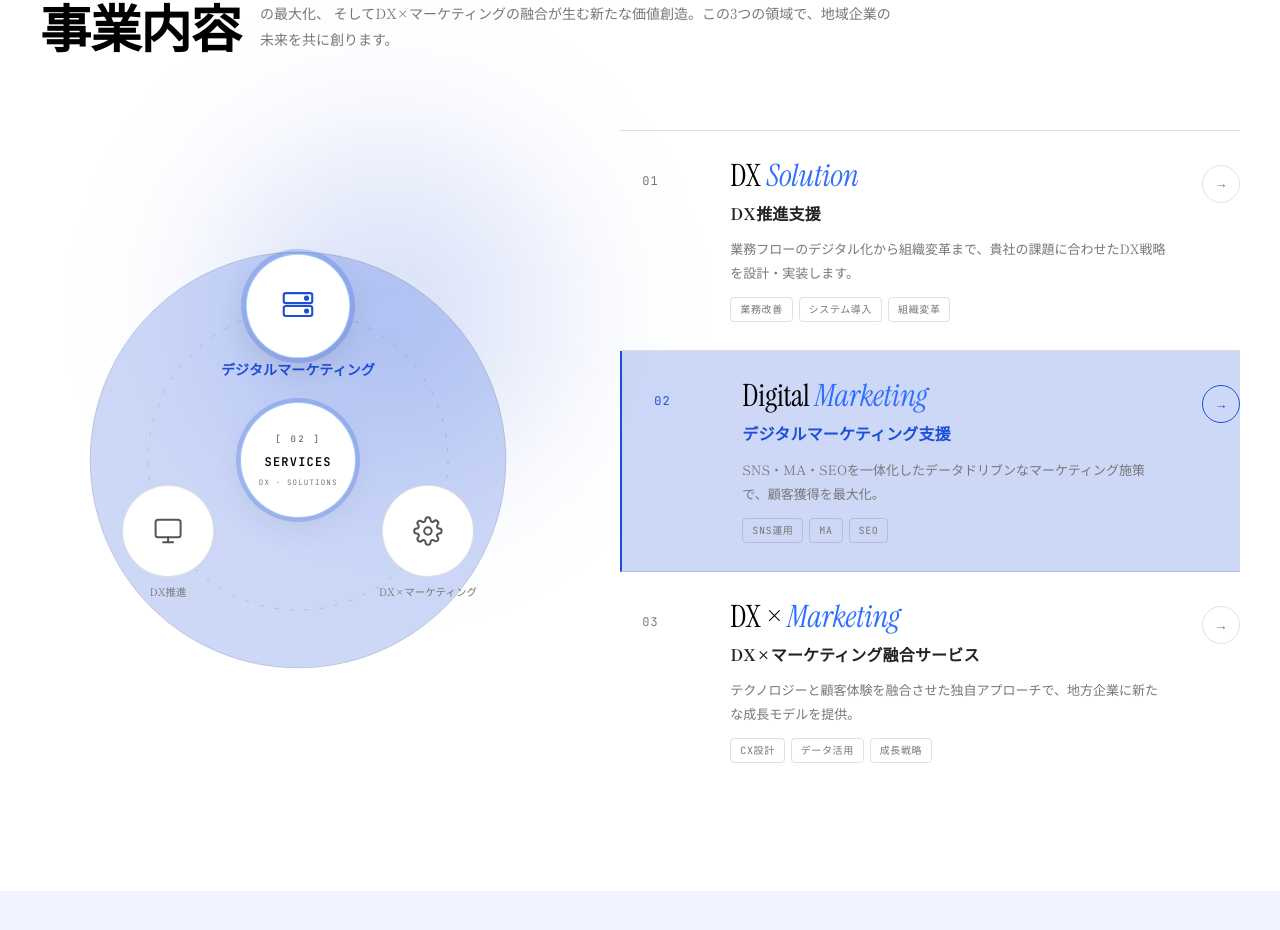
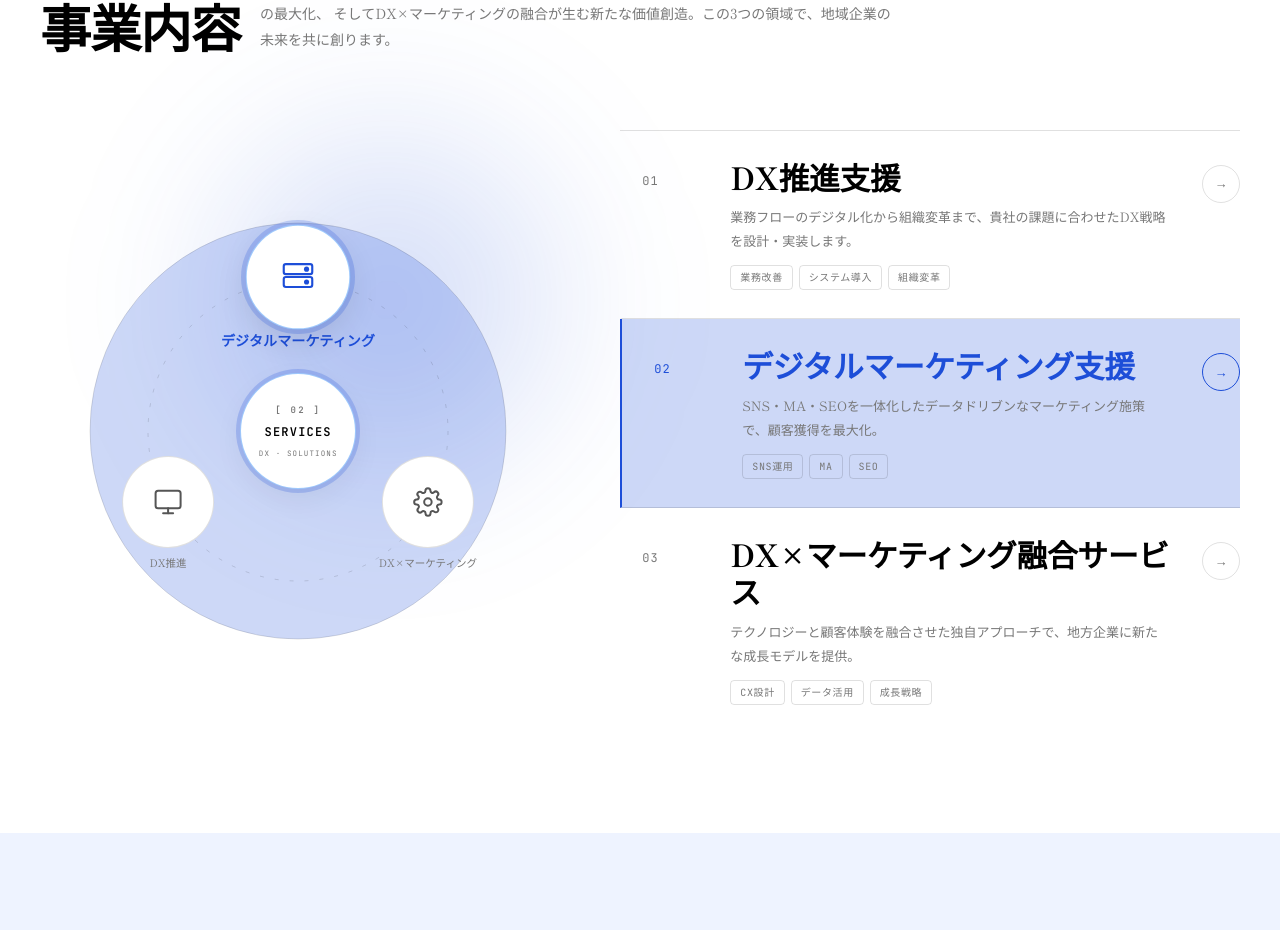
Before and after one commit to Mukai-Kohei/DX_ver01, a Next.js app in the folder DX/HP/company-website/: page / in a window 1280 px wide. Shown: the part 961-1891 px from the top of the page. Built offline with nearby package versions, Linux system fonts and the light colour scheme.

Commit message:
business: remove EN titles from service rows, promote JP name as main heading

```diff
--- a/DX/HP/company-website/components/Business.tsx
+++ b/DX/HP/company-website/components/Business.tsx
@@ -430,21 +430,19 @@ function ServiceRow({
 
       <div style={{ flex: 1 }}>
         <h3
-          className="service-title"
           style={{
-            fontFamily: 'var(--f-display)',
+            fontFamily: 'var(--f-jp)',
             fontSize: 'clamp(22px, 2.4vw, 34px)',
-            color: 'var(--ink)',
-            lineHeight: 1.15,
-            marginBottom: '6px',
-            fontWeight: 400,
+            color: active ? service.accent : 'var(--ink)',
+            lineHeight: 1.2,
+            marginBottom: '10px',
+            fontWeight: 700,
             letterSpacing: '-0.01em',
+            transition: 'color 0.35s',
           }}
-          dangerouslySetInnerHTML={{ __html: service.titleHtml }}
-        />
-        <p style={{ fontFamily: 'var(--f-jp)', fontSize: '16px', color: active ? service.accent : 'var(--ink-sub)', marginBottom: '10px', transition: 'color 0.35s', fontWeight: 700, letterSpacing: '0.01em' }}>
+        >
           {service.ja}
-        </p>
+        </h3>
         <p style={{ fontFamily: 'var(--f-jp)', fontSize: '13px', color: 'var(--ink-mute)', lineHeight: 1.85, marginBottom: '12px', maxWidth: '520px' }}>
           {service.desc}
         </p>
@@ -488,9 +486,6 @@ function ServiceRow({
         </div>
       </div>
 
-      <style>{`
-        .service-title em { font-style: italic; color: var(--accent); }
-      `}</style>
     </Link>
   );
 }
```
